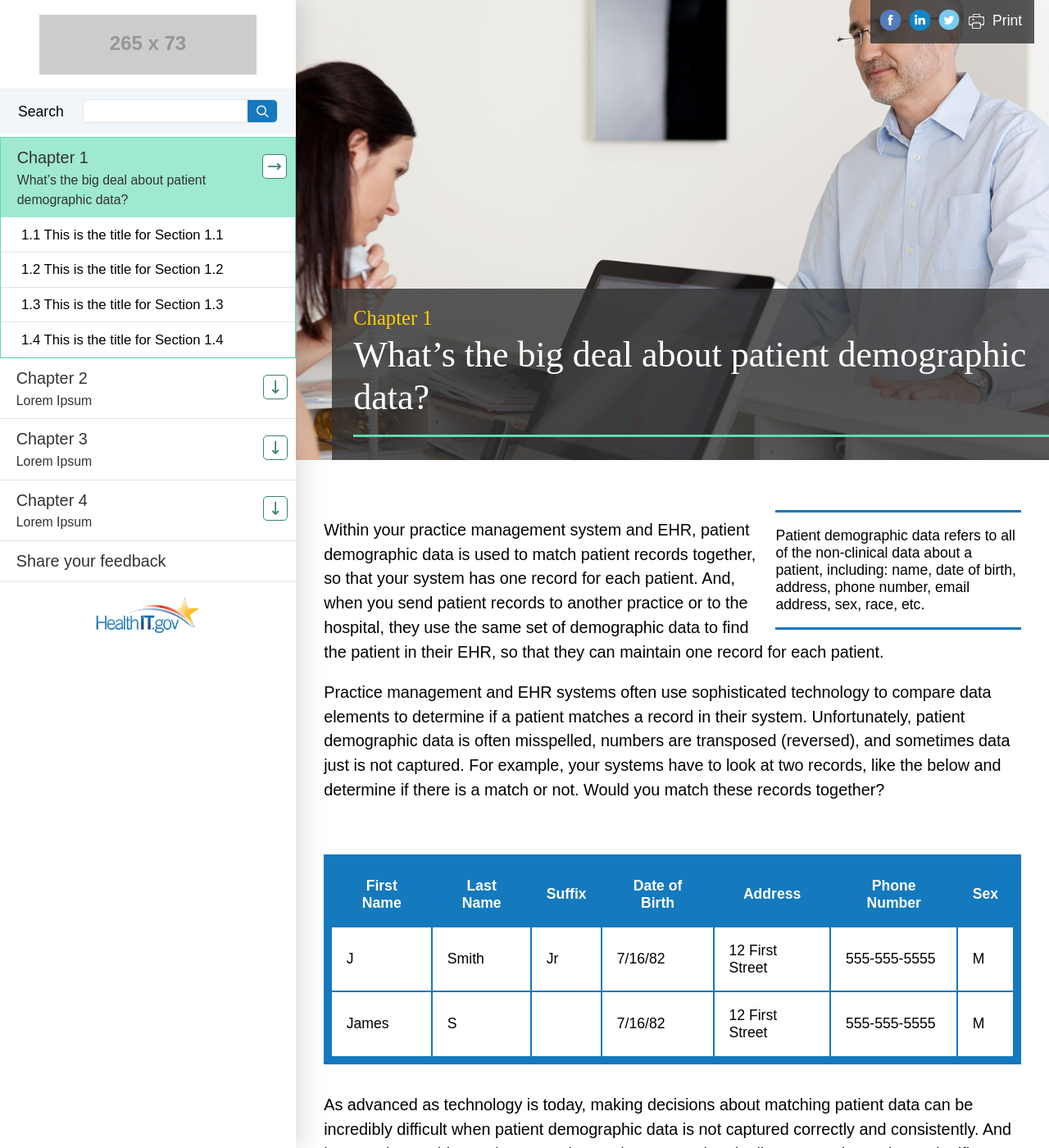
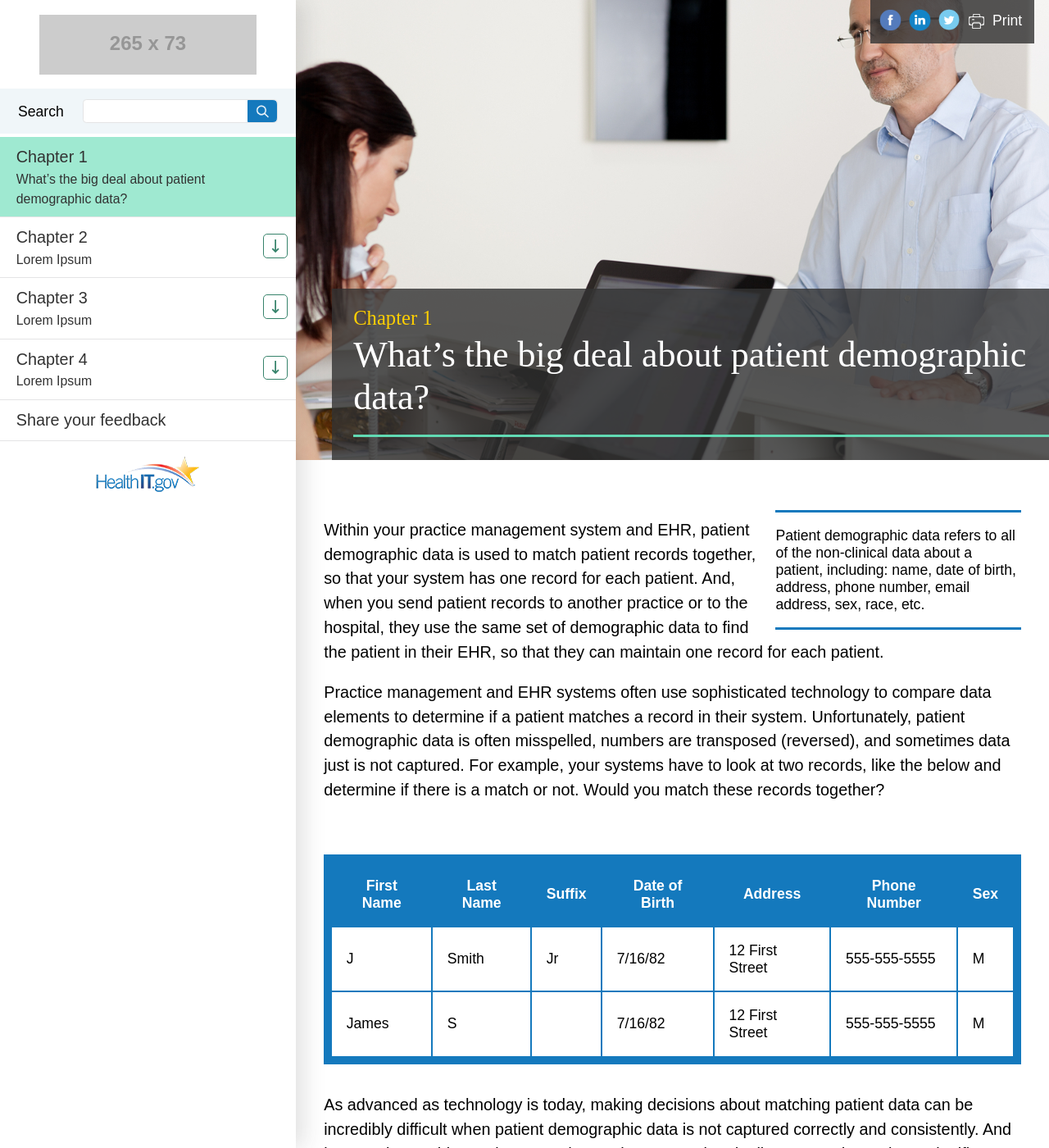
Before and after one commit to ai-stark/registrar-playbook, a Jekyll site: the page built from index.html, in a window 1280 px wide and 1400 px high. Shown: the whole window at 82% size. Built offline with Jekyll 4.4.1, drawn with Linux system fonts in a browser that asks for light colours.

```diff
--- a/assets/css/pages/_chapter1.scss
+++ b/assets/css/pages/_chapter1.scss
@@ -3,6 +3,12 @@
 	background-position: center 10%;
 	background-repeat: no-repeat;
 	background-size: cover;
+}
+
+@include breakpoint($medium-2){
+	.chapter1-billboard{
+		background-position: center 10%;
+	}
 }
 
 .content{
--- a/index.html
+++ b/index.html
@@ -7,14 +7,6 @@
 billboardClass: chapter1-billboard
 
 subnav:
-- section-num: 1.1
-  section-title: This is the title for Section 1.1
-- section-num: 1.2
-  section-title: This is the title for Section 1.2
-- section-num: 1.3
-  section-title: This is the title for Section 1.3
-- section-num: 1.4
-  section-title: This is the title for Section 1.4
 
 navigation_weight: 2
 
@@ -49,7 +41,7 @@
 	<div class="content">
 		<div class="row">
 			<div class="grid-12">
-				<div class="datagrid">
+				<div class="datagrid" style="overflow-y: auto;">
 					<table>
 						<thead>
 							<tr>
```
